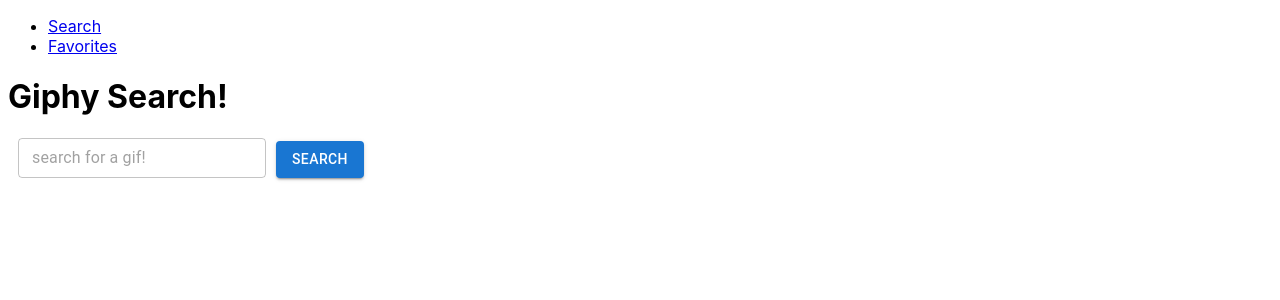
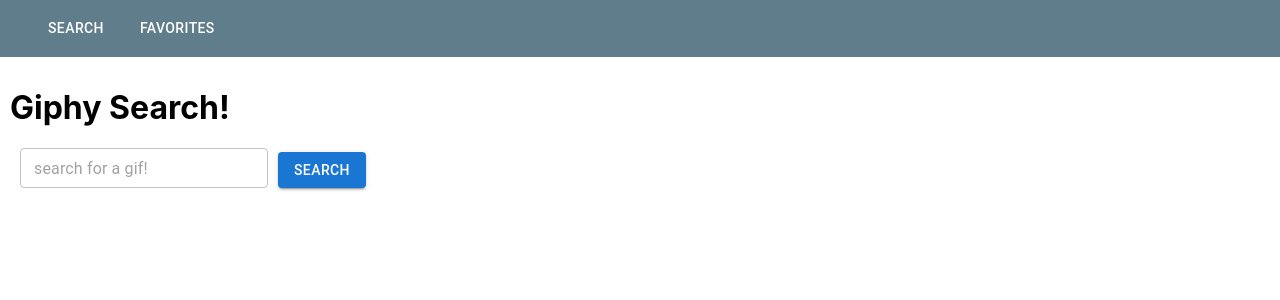
Before and after one commit to Davey-M/group-giphy-saga-project, a React (Create React App) app: page /#/ in a window 1280 px wide. Shown: the top 300 px of the page. Built offline with nearby package versions, Linux system fonts and the light colour scheme; no server answers.

Commit message:
Added navbar

```diff
--- a/src/components/App/App.css
+++ b/src/components/App/App.css
@@ -1,4 +1,21 @@
 body {
   font-family: -apple-system, BlinkMacSystemFont, "Segoe UI", Roboto, Oxygen,
     Ubuntu, Cantarell, "Open Sans", "Helvetica Neue", sans-serif;
+    margin: 0px;
 }
+
+main {
+  padding: 10px;
+}
+
+.navBar {
+  display: flex;
+  justify-content: flex-start;
+  align-items: center;
+  flex-direction: row;
+  gap: 20px;
+  padding-left: 40px;
+  padding-top: 10px;
+  padding-bottom: 10px;
+  background-color: #607d8b;
+}
--- a/src/components/App/App.js
+++ b/src/components/App/App.js
@@ -7,18 +7,21 @@
 
 import "./App.css";
 
+import {Button} from '@mui/material';
+
 function App(props) {
 
   return (
     <Router>
-      <ul>
-          <li>
-            <Link to="/">Search</Link>
-          </li>
-          <li>
-            <Link to="/favorites">Favorites</Link>
-          </li>
-        </ul>
+      <div className="navBar">
+            <Button variant="text">
+              <Link to="/" style={{ textDecoration: 'none', color: 'white' }}>Search</Link>
+            </Button>
+            <Button variant="text">
+              <Link to="/favorites" style={{ textDecoration: 'none', color: 'white' }}>Favorites</Link>
+            </Button>
+          </div>
+      <main>
         <div>
           <Route path="/" exact>
             <h1>Giphy Search!</h1>
@@ -29,6 +32,7 @@
             <Favorites />
           </Route>
         </div>
+      </main>
     </Router>
   );
 }
```
Lines whose indentation alone changed are shown as unchanged.
